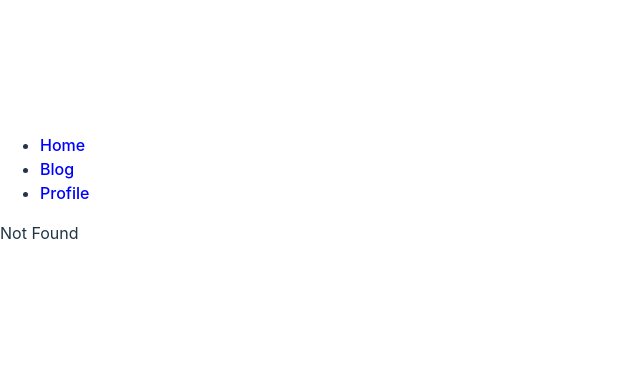
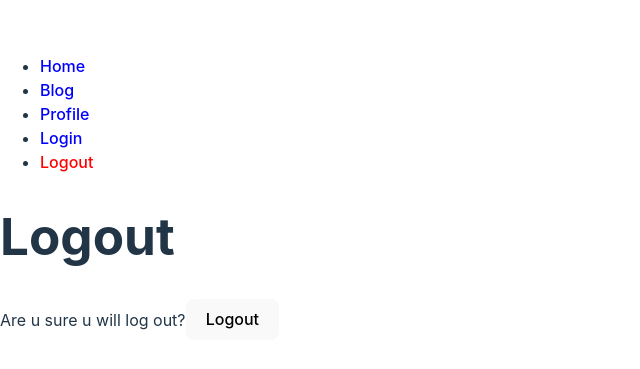
Before and after one commit to luiznaiper/19-react-router, a React (Vite) app: page /#/logout in a window 1280 px wide. Before the commit this address had no page. Shown: the part 211-580 px from the top of the page, without its empty margins (0-640 px from the left). Built offline with nearby package versions, Linux system fonts and the light colour scheme.

Commit message:
:construction: Add fake login and logout

```diff
--- a/src/App.jsx
+++ b/src/App.jsx
@@ -1,23 +1,30 @@
 import React from 'react';
 import { HashRouter, Routes, Route } from 'react-router-dom';
 import Menu from './components/Menu';
+import { AuthProvider } from './helpers/auth';
 import HomePage from './pages/HomePage';
 import BlogPage from './pages/BlogPage';
 import BlogPost from './pages/BlogPost';
+import LoginPage from './pages/LoginPage';
+import LogoutPage from './pages/LogoutPage';
 import ProfilePage from './pages/ProfilePage';
 
 function App() {
   return (
     <HashRouter>
+      <AuthProvider>
         <Menu />
         <Routes>
           <Route path="/" element={<HomePage />} />
           <Route path="/blog" element={<BlogPage />}>
             <Route path=":slug" element={<BlogPost />} />
           </Route>
+          <Route path="/login" element={<LoginPage />} />
+          <Route path="/logout" element={<LogoutPage />} />
           <Route path="/profile" element={<ProfilePage />} />
           <Route path="*" element={<p>Not Found </p>} />
         </Routes>
+      </AuthProvider>
     </HashRouter>
   );
 }
--- /dev/null
+++ b/src/helpers/auth.jsx
@@ -0,0 +1,29 @@
+import React, { useContext } from 'react';
+import { useNavigate } from 'react-router-dom';
+
+const AuthContext = React.createContext();
+
+function AuthProvider({ children }) {
+  const navigate = useNavigate();
+  const [user, setUser] = React.useState(null);
+
+  const login = ({ username }) => {
+    setUser({ username });
+    navigate('/profile');
+  };
+
+  const logout = () => {
+    setUser(null);
+    navigate('/');
+  };
+
+  const auth = { user, login, logout };
+  return <AuthContext.Provider value={auth}>{children}</AuthContext.Provider>;
+}
+
+function useAuth() {
+  const auth = useContext(AuthContext);
+  return auth;
+}
+
+export { AuthProvider, useAuth };
--- a/src/helpers/routes.js
+++ b/src/helpers/routes.js
@@ -14,6 +14,16 @@
     path: '/profile',
     text: 'Profile',
   },
+  {
+    id: 4,
+    path: '/login',
+    text: 'Login',
+  },
+  {
+    id: 5,
+    path: '/logout',
+    text: 'Logout',
+  },
 ];
 
 export { routes };
--- a/src/pages/HomePage.jsx
+++ b/src/pages/HomePage.jsx
@@ -1,7 +1,7 @@
 import React from 'react';
 
 const HomePage = () => {
-  return <div>HomePage</div>;
+  return <h1>Home Page</h1>;
 };
 
 export default HomePage;
--- /dev/null
+++ b/src/pages/LoginPage.jsx
@@ -0,0 +1,23 @@
+import React, { useState } from 'react';
+import { useAuth } from '../helpers/auth';
+
+const LoginPage = () => {
+  const auth = useAuth();
+  const [username, setUsername] = useState('');
+  const login = (e) => {
+    e.preventDefault();
+    auth.login({ username });
+  };
+  return (
+    <>
+      <h1>Login</h1>
+      <form onSubmit={login}>
+        <label>Write your username</label>
+        <input value={username} onChange={(e) => setUsername(e.target.value)} />
+        <button type="submit">Enter</button>
+      </form>
+    </>
+  );
+};
+
+export default LoginPage;
--- /dev/null
+++ b/src/pages/LogoutPage.jsx
@@ -0,0 +1,22 @@
+import React from 'react';
+import { useAuth } from '../helpers/auth.jsx';
+
+const LogoutPage = () => {
+  const auth = useAuth();
+
+  const logout = (e) => {
+    e.preventDefault();
+    auth.logout();
+  };
+  return (
+    <>
+      <h1>Logout</h1>
+      <form onSubmit={logout}>
+        <label>Are u sure u will log out?</label>
+        <button type="submit">Logout</button>
+      </form>
+    </>
+  );
+};
+
+export default LogoutPage;
--- a/src/pages/ProfilePage.jsx
+++ b/src/pages/ProfilePage.jsx
@@ -1,7 +1,14 @@
 import React from 'react';
+import { useAuth } from '../helpers/auth';
 
 const ProfilePage = () => {
-  return <div>ProfilePage</div>;
+  const auth = useAuth();
+  return (
+    <>
+      <h1>Profile Page</h1>
+      <p>Welcome, {auth.user.username}</p>
+    </>
+  );
 };
 
 export default ProfilePage;
--- a/vite.config.js
+++ b/vite.config.js
@@ -1,7 +1,7 @@
-import { defineConfig } from 'vite'
-import react from '@vitejs/plugin-react'
+import { defineConfig } from 'vite';
+import react from '@vitejs/plugin-react';
 
 // https://vitejs.dev/config/
 export default defineConfig({
-  plugins: [react()]
-})
+  plugins: [react()],
+});
```
Lines whose indentation alone changed are shown as unchanged.
